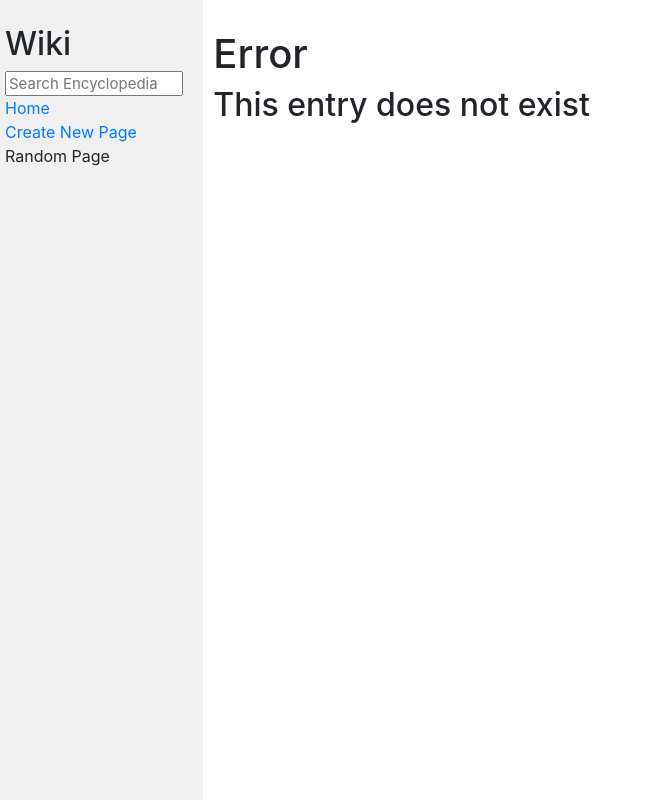
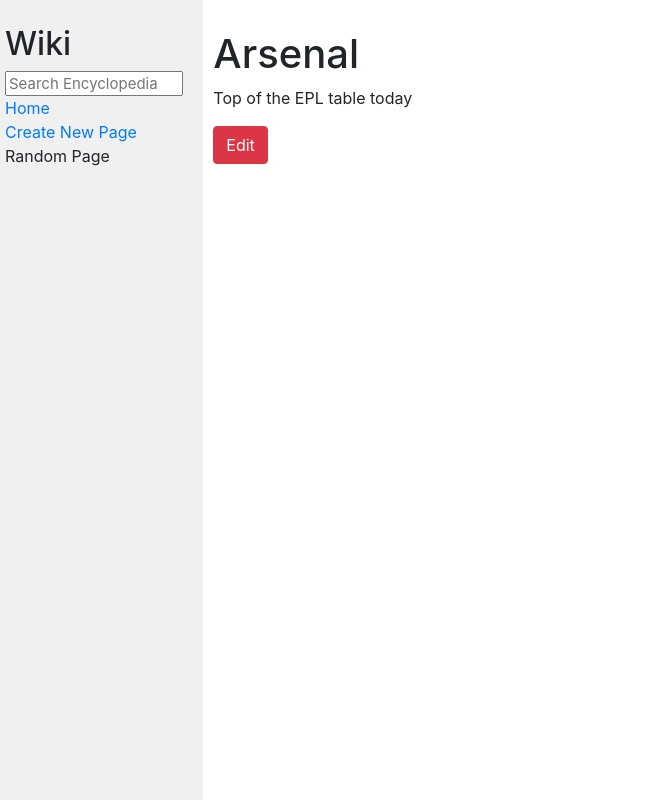
Before and after one commit to trinikaka/Project1, a Django app: a page that uses wiki/encyclopedia/templates/encyclopedia/layout.html in a window 1280 px wide. Shown: the whole page, without its empty margins (0-647 px from the left). Run offline with Django 3.2, Linux system fonts and the light colour scheme; some libraries are stand-ins or nearby versions.

Commit message:
Edit entry page compete

```diff
--- a/wiki/encyclopedia/templates/encyclopedia/entry.html
+++ b/wiki/encyclopedia/templates/encyclopedia/entry.html
@@ -7,5 +7,11 @@
 {% block body %}
     {{ content | safe }}
 
+    <form action="{% url 'encyclo:edit' %} " method= "POST">
+        {% csrf_token %}
+        <input type="hidden" name = "entry_title" value ="{{ title }}">
+        <input type= "submit" value = "Edit" class = "btn btn-danger">
+    </form>
+
 
 {% endblock %}
--- a/wiki/encyclopedia/urls.py
+++ b/wiki/encyclopedia/urls.py
@@ -8,4 +8,7 @@
     path("wiki/<str:title>", views.entry, name="entry"),
     path("search/", views.search, name="search" ),
     path("new/", views.new_page, name= "new_page"),
+    path("edit/", views.edit, name= "edit"),
+    path("save_edit/", views.save_edit, name= "save_edit")
+
 ]
--- a/wiki/encyclopedia/views.py
+++ b/wiki/encyclopedia/views.py
@@ -66,3 +66,23 @@
                 "title": title,
                 "content": html_content
             })
+
+def edit (request):
+    if request.method == 'POST':
+       title = request.POST ['entry_title']
+       content = util.get_entry(title)
+       return render (request, "encyclopedia/edit.html", {
+           "title" : title,
+           "content" : content
+       } )
+
+def save_edit (request):
+    if request.method == "POST":
+        title = request.POST ['title']
+        content = request.POST ['content']
+        util.save_entry(title, content)
+        html_content = convert_md_to_html (title)
+        return render (request, "encyclopedia/entry.html",{
+            "title" : title,
+            "content" : html_content
+        })
--- /dev/null
+++ b/wiki/entries/ Arsenal .md
@@ -0,0 +1,9 @@
+#Arsenal
+
+
+
+
+
+
+
+Top of the EPL table today
```
Also changed, not shown: wiki/encyclopedia/templates/encyclopedia/edit.html (added, +24 -0 lines).
